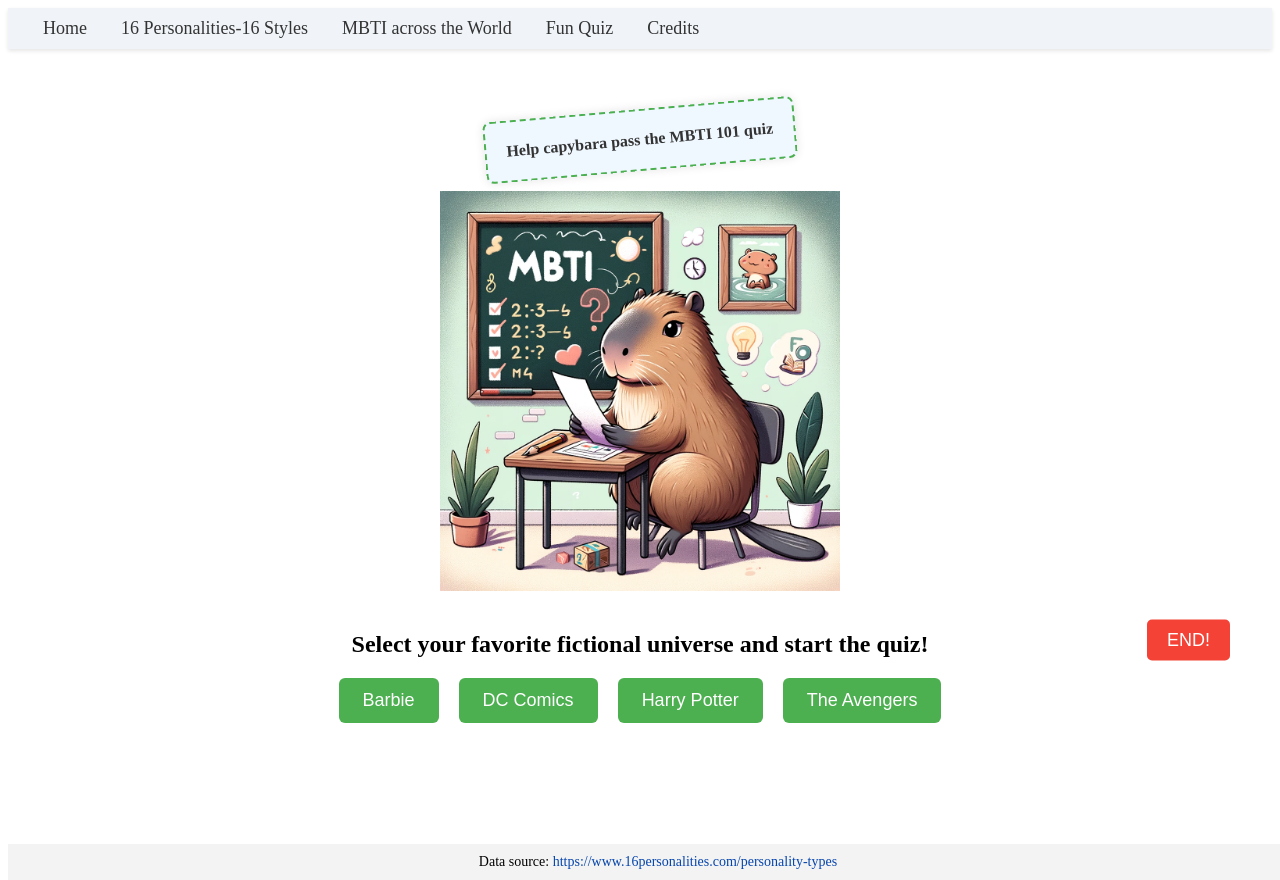
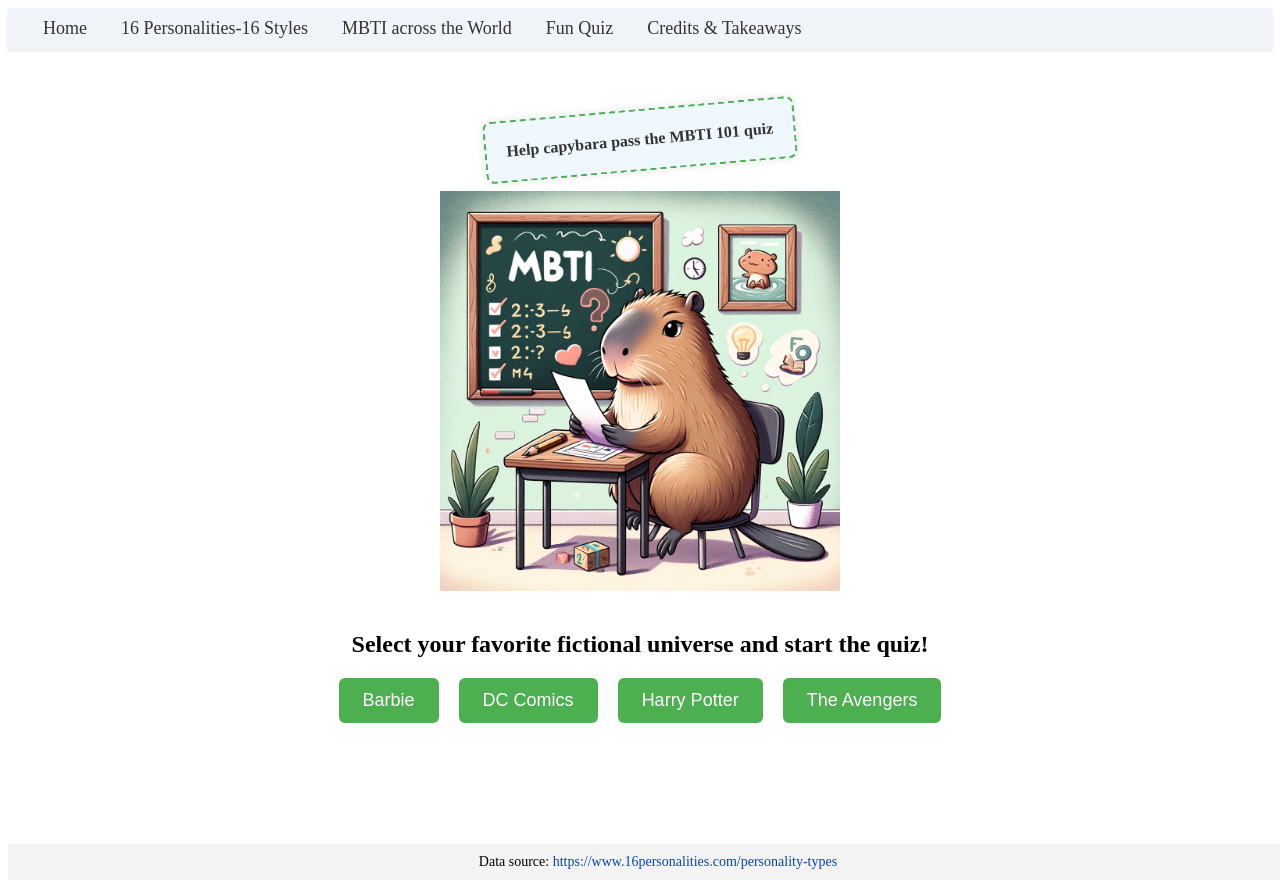
Before and after one commit to jessiezhang199/dsc106_final, a SvelteKit app: page /quiz in a window 1280 px wide. Shown: the top 880 px of the page. Built offline with nearby package versions, Linux system fonts and the light colour scheme.

Commit message:
debug final page bg and credits button logic

```diff
--- a/src/routes/+layout.svelte
+++ b/src/routes/+layout.svelte
@@ -30,7 +30,7 @@
   <a href="/" on:click|preventDefault={() => goto(`${base}/16picture`)}>16 Personalities-16 Styles</a>
   <a href="/" on:click|preventDefault={() => goto(`${base}/vis`)}>MBTI across the World</a>
   <a href="/" on:click|preventDefault={() => goto(`${base}/quiz`)}>Fun Quiz</a>
-  <a href="/" on:click|preventDefault={() => goto(`${base}/conclution`)}>Credits</a>
+  <a href="/" on:click|preventDefault={() => goto(`${base}/conclution`)}>Credits & Takeaways</a>
 </nav>
 
 <slot />
--- a/src/routes/16picture/+page.svelte
+++ b/src/routes/16picture/+page.svelte
@@ -598,7 +598,7 @@ footer a:hover {
 
 
 
-<button class="deep-dive-button" on:click={() => goto(`${base}/vis`)}>America-bala needs help!</button>
+<button class="deep-dive-button" on:click={() => goto(`${base}/vis`)}>America-bara needs help!</button>
 
 
 
--- a/src/routes/conclution/+page.svelte
+++ b/src/routes/conclution/+page.svelte
@@ -4,6 +4,12 @@
     onMount(() => {
     document.body.style.backgroundImage = `url(${base}/page2/bg.jpg)`;
   });
+  onDestroy(() => {
+    // Cleanup that also needs to run in the browser
+    if (typeof document !== 'undefined') {
+      document.body.style.backgroundImage = '';
+    }
+    });
 </script>
 
 <style>
--- a/src/routes/quiz/+page.svelte
+++ b/src/routes/quiz/+page.svelte
@@ -313,8 +313,8 @@ p {
 }
 
 .side-button {
-  position: fixed; /* Fixed positioning relative to the viewport */
-  top: 80%; /* Center vertically */
+  position: absolute; /* Fixed positioning relative to the viewport */
+  top: 95%; /* Center vertically */
   right: 50px; /* Align to the right side */
   transform: translateY(-50%); /* Center relative to its height */
   z-index: 1000; /* Ensure it's above other content */
@@ -380,7 +380,7 @@ p {
       <a href="https://www.16personalities.com/free-personality-test" target="_blank" class="external-link-button">Test your own MBTI!</a>
     </div>
   </div>
+  <div class="button-container">
+    <button on:click={() => goto(`${base}/conclution`)} class="side-button">Credits & Takeaways</button>
+  </div>
 {/if}
-<div class="button-container">
-  <button on:click={() => goto(`${base}/conclution`)} class="side-button">END!</button>
-</div>
```
